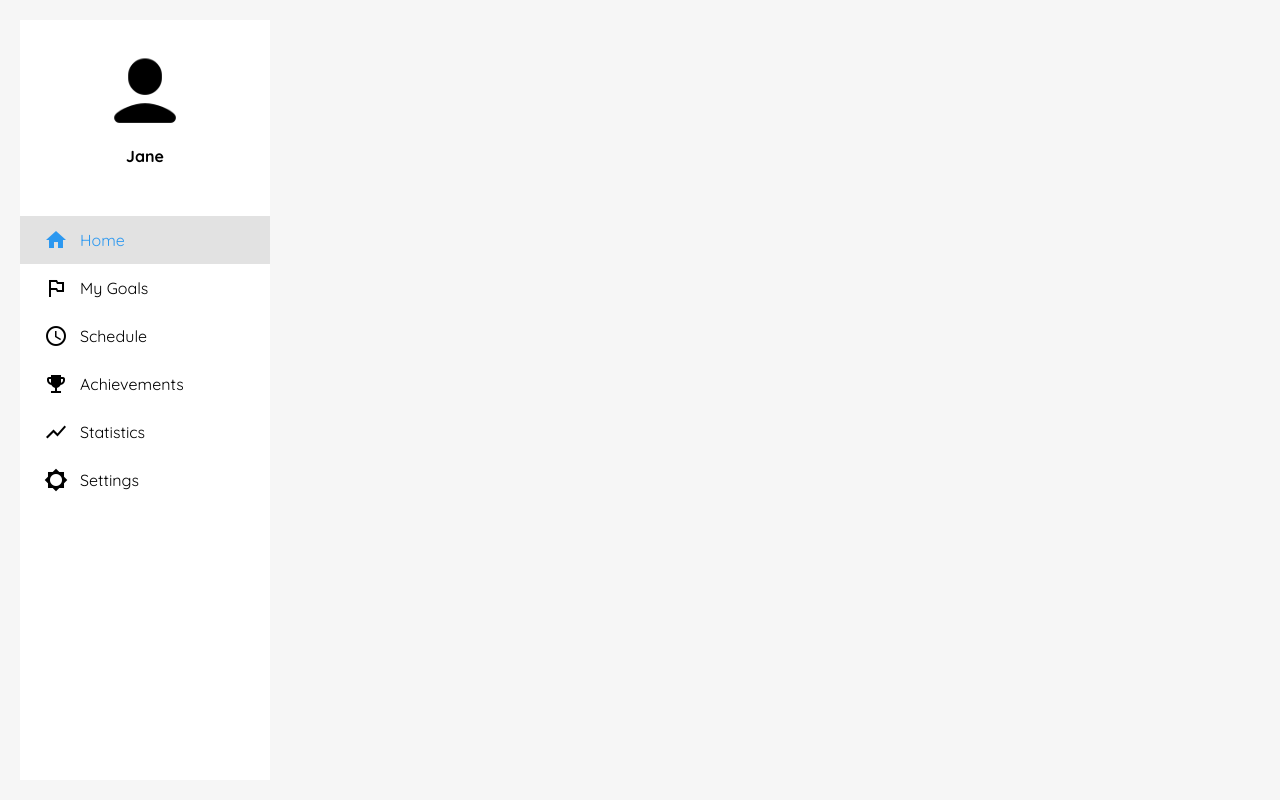
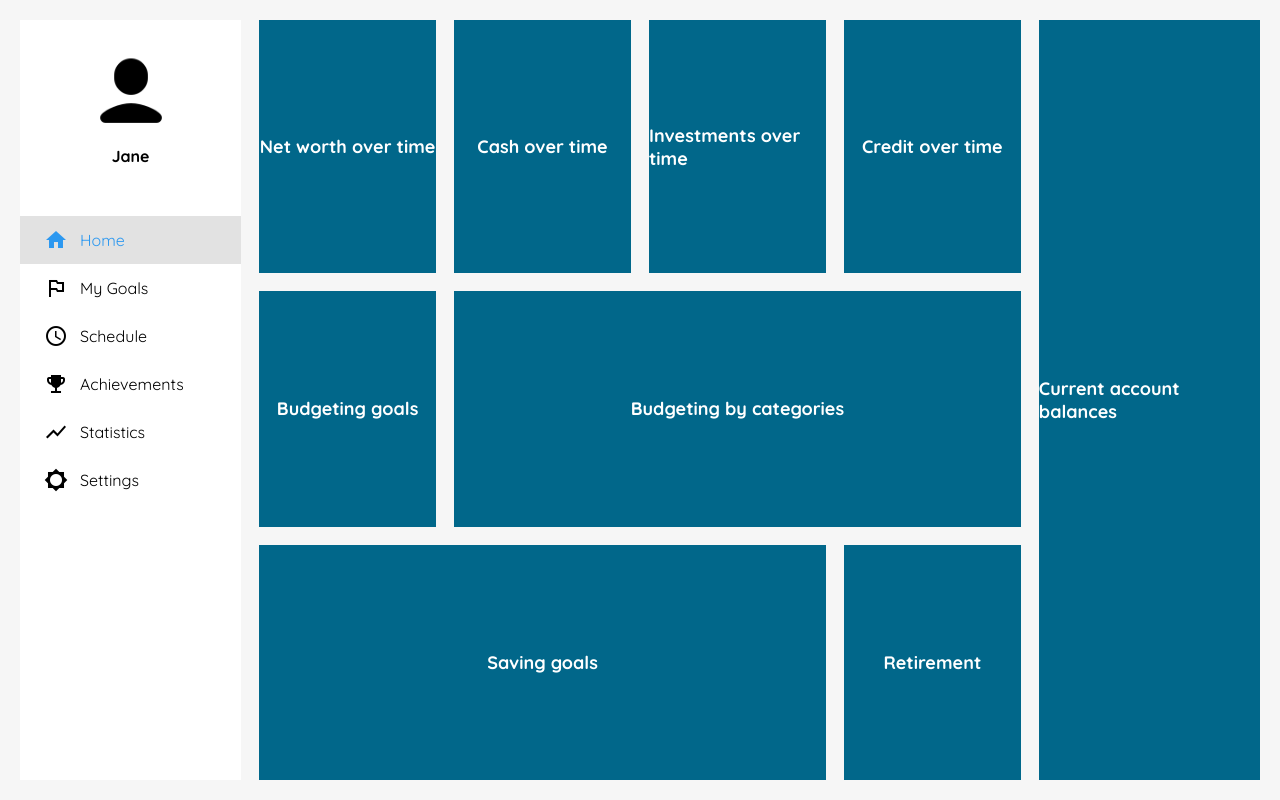
Before and after one commit to david-tnguyen/awareness, a React (Create React App) app: page / in a window 1280 px wide. Built offline with nearby package versions, Linux system fonts and the light colour scheme; what react-router-redux would draw is missing.

Commit message:
Create grid layout for homepage

```diff
--- /dev/null
+++ b/src/components/Home/home.scss
@@ -0,0 +1,85 @@
+.home-grid {
+  display: grid;
+  grid-template-columns: 2.5fr 2fr 2fr 2fr 2fr 2.5fr ;
+  grid-template-areas:
+    'nav net cash invest credit account'
+    'nav bgtgoal bgtcat bgtcat bgtcat account'
+    'nav svgs svgs svgs svgsnow account';
+  grid-gap: 18px;
+  grid-template-rows: 33.3%;
+  margin: 20px;
+}
+
+@mixin centerGrid {
+  display: flex;
+  justify-content: center;
+  align-items: center;
+};
+
+@mixin blankLayoutGrid {
+  background-color: #01678a;
+  height:100%;
+  width: 100%;
+  color: white;
+  font-size: 18px;
+  font-weight: bold;
+}
+
+.one {
+  grid-column: 1 / 2;
+  grid-area: nav;
+}
+
+.two {
+  @include centerGrid;
+  @include blankLayoutGrid;
+  grid-area: net;
+}
+
+.three {
+  @include centerGrid;
+  @include blankLayoutGrid;
+  grid-area: cash;
+}
+
+.four {
+  @include centerGrid;
+  @include blankLayoutGrid;
+  grid-area: invest;
+}
+
+.five {
+  @include centerGrid;
+  @include blankLayoutGrid;
+  grid-area: credit;
+}
+
+.six {
+  @include centerGrid;
+  @include blankLayoutGrid;
+  grid-area: bgtgoal;
+}
+
+.seven {
+  @include centerGrid;
+  @include blankLayoutGrid;
+  grid-area: bgtcat;
+}
+
+.eight {
+  @include centerGrid;
+  @include blankLayoutGrid;
+  grid-area: svgs;
+}
+
+.eleven {
+  @include centerGrid;
+  @include blankLayoutGrid;
+  grid-area: svgsnow;
+}
+
+.home-account {
+  @include centerGrid;
+  @include blankLayoutGrid;
+  grid-area: account;
+}
--- /dev/null
+++ b/src/components/Home/index.jsx
@@ -0,0 +1,33 @@
+import React from 'react';
+import { connect } from 'react-redux';
+import './home.scss';
+import Navbar from '../Navbar';
+
+class Home extends React.Component {
+  render() {
+    return (
+      <div className='home-grid'>
+        <div className='one'>
+          <Navbar />
+        </div>
+        <div className='two'>Net worth over time</div>
+        <div className='three'>Cash over time</div>
+        <div className='four'>Investments over time</div>
+        <div className='five'>Credit over time</div>
+        <div className='six'>Budgeting goals</div>
+        <div className='seven'>Budgeting by categories</div>
+        <div className='eight'>Saving goals</div>
+        <div className='eleven'>Retirement</div>
+        <div className='home-account'>Current account balances</div>
+      </div>
+    );
+  }
+}
+
+const mapStateToProps = (state) => {
+	return {
+		user: state.user
+	}
+}
+
+export default connect(mapStateToProps, null)(Home);
--- a/src/components/Navbar/navbar.scss
+++ b/src/components/Navbar/navbar.scss
@@ -1,8 +1,8 @@
 .dashboard-nav {
   background-color: white;
-  width: 290px;
-  height: 100vh;
-  border: 20px solid #f6f6f6;
+  // width: 290px;
+  height: calc(100vh - 40px);
+  // border: 20px solid #f6f6f6;
 
   .profile-container {
     display: flex;
--- a/src/routes.js
+++ b/src/routes.js
@@ -2,7 +2,7 @@ import React from "react"
 import LoginContainer from './components/LoginContainer';
 import { Router, Route, Redirect } from 'react-router-dom';
 import RegisterContainer from "./components/RegisterContainer";
-import Navbar from './components/Navbar';
+import Home from './components/Home/';
 import store from './store';
 import history from './history';
 
@@ -16,7 +16,7 @@ export default () => {
   <Router history={history}>
     <Route exact path="/" render={() => (
       requireAuth() ? (
-        <Navbar />
+        <Home />
       ) : (
         <Redirect to ='/account/login' />
       )
```
Also changed, not shown: src/components/Navbar/NavItem/index.jsx (renamed from src/components/Navbar/NavItem/index.js), src/components/Navbar/index.jsx (renamed from src/components/Navbar/index.js).
